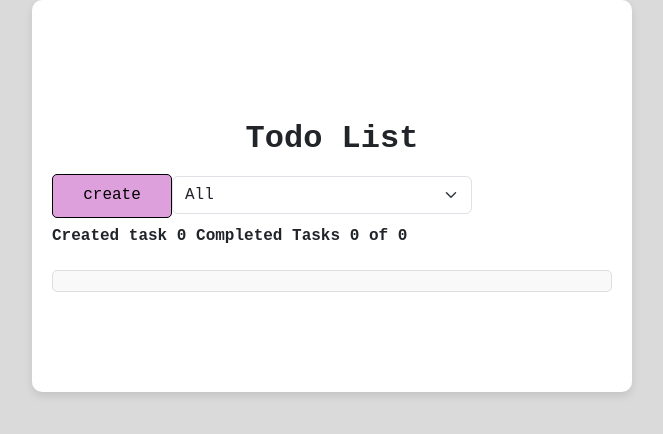
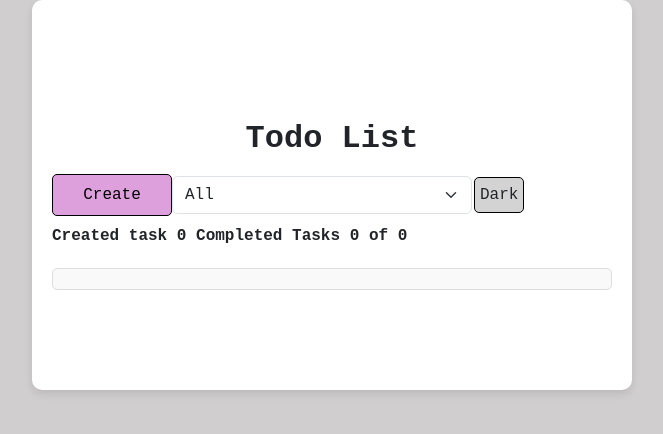
Before and after one commit to tatbatAli/todo-list, a React (Vite) app: page / in a window 1280 px wide. Shown: the top 434 px of the page, without its empty margins (308-971 px from the left). Built offline with nearby package versions, Linux system fonts and the light colour scheme.

Commit message:
dark theme

```diff
--- a/src/todoList.jsx
+++ b/src/todoList.jsx
@@ -10,7 +10,8 @@ export default function TodoList(){
     const [createTodo , setCreateTodo] = useState([])
     const [filter , setFilterTodo] = useState("All")
     const [buttonPopOut , setButtonPopOut] = useState(false)
-    const [color , setColor]= useState("")
+    const [isDark , setIsDark] = useState(false)
+    const [toggleButton , setToggleButton] = useState("Dark")
 
     useEffect(()=>{
         loadTask()
@@ -26,12 +27,13 @@ export default function TodoList(){
                 text : inputRef.current.value,
                 date : todoDate.toString(),
                 completed: false,
-                color: color
+                color: inputColor.current.value.trim()===""?"white":null
             }
             setCreateTodo([...createTodo , todoArray])
             setTodos(todos => todos+1)
             inputRef.current.value=''
             saveTasks([...createTodo , todoArray])
+            setButtonPopOut(false)
         }
     }
 
@@ -141,23 +143,36 @@ export default function TodoList(){
         )
     }
 
-    const handleColor = (e)=>{
-        setColor(e.target.value)
+    const themeButton = ()=>{
+        setIsDark(!isDark)
+        setToggleButton(isDark ? "Dark": "Light")
     }
+
+    useEffect(() => {
+
+        document.body.style.backgroundColor = isDark ? "rgb(54, 54, 54)" : "rgb(208, 206, 206)";
+
+        return () => {
+            document.body.style.backgroundColor = "";
+        };
+    }, [isDark]);
+
     return(
-        <div id="todolist-container" className="">
+        <div id={isDark? "dark-todolist-container": "light-todolist-container"}>
             <h1 id="title">Todo List </h1>
-            <button onClick={()=>{setButtonPopOut(true)}}  className="create-btn">create</button>
+            <button onClick={()=>{setButtonPopOut(true)}}  className="create-btn">Create</button>
             <select onChange={handleSelect} id="select" className="form-select">
                 <option value="All">All</option>
                 <option value="Incompleted"  >Incomplete</option>
                 <option value="Completed" >Completed</option>
-            </select><br />
+            </select>
+            <button className="btn btn-outline-dark todo-btn" onClick={themeButton}>{toggleButton}</button>
+            <br />
             <span className="span">Created task {todos} </span>
             <span className="span">Completed Tasks {completedTodos} of {todos}</span>
-            <div id="tasks-container">
+            <div id={isDark?"dark-tasks-container":"light-tasks-container"}>
                 {filterTodo.map((todo )=>(
-                    <div key={todo.id} style={{background:todo.color}}>
+                    <div key={todo.id} style={{background:todo.color}} className="todo">
                         <input type="checkbox"
                         className="form-check-input" id="flexCheckDefault"
                         checked={todo.completed}  onChange={()=> handleCheckbox(todo.id)} />
@@ -174,8 +189,8 @@ export default function TodoList(){
                 <label htmlFor="">Title:</label><br />
                 <input type="text" ref={inputRef} className="input-field" onKeyDown={handleEnter} autoFocus/><br />
                 <label htmlFor="">Color For Your Task:</label><br />
-                <input type="text" className="input-field" ref={inputColor} onChange={handleColor}/><br />
-                <button onClick={()=>{createTodos(); setButtonPopOut(false)}} className="btn btn-outline-dark todo-btn">Add Taks</button>
+                <input type="text" className="input-field" ref={inputColor} onKeyDown={handleEnter}/><br />
+                <button onClick={createTodos} className="btn btn-outline-dark todo-btn">Add Taks</button>
                 <button onClick={()=>{setButtonPopOut(false)}} className="btn btn-outline-dark todo-btn">Cancel</button>
             </PopOut>
         </div>
--- a/src/todoStyle.css
+++ b/src/todoStyle.css
@@ -3,11 +3,6 @@
     padding: 0; /* Added to reset padding */
     box-sizing: border-box;
     font-family: 'Courier New', Courier, monospace;
-}
-
-body {
-    background-color: rgb(218, 218, 218) !important;
-    line-height: 1.6; /* Added for better readability */
 }
 
 #title {
@@ -17,10 +12,20 @@ body {
     margin-top: 20px; /* Add space from top */
 }
 
-#todolist-container {
+
+#light-todolist-container {
     padding: 100px 20px;
     max-width: 600px;
     background-color: white;
+    border-radius: 10px;
+    box-shadow: 0 4px 8px rgba(0, 0, 0, 0.1);
+    margin: 0 auto; /* Horizontally center for smaller screens */
+    font-weight: bolder;
+}
+#dark-todolist-container {
+    padding: 100px 20px;
+    max-width: 600px;
+    background-color:rgb(154, 31, 154);
     border-radius: 10px;
     box-shadow: 0 4px 8px rgba(0, 0, 0, 0.1);
     margin: 0 auto; /* Horizontally center for smaller screens */
@@ -71,7 +76,7 @@ body {
     background-color: gray; /* Hover effect for better UX */
 }
 
-#tasks-container {
+#light-tasks-container {
     margin-top: 20px; /* Add space between tasks and other elements */
     padding: 10px; /* Add padding for a better layout */
     border: 1px solid #ddd; /* Add a subtle border */
@@ -80,8 +85,20 @@ body {
     max-height: 500px; /* Limit the height for scrolling */
     overflow-y: auto; /* Enable scrolling if tasks overflow */
 }
+
+#dark-tasks-container {
+    margin-top: 20px; /* Add space between tasks and other elements */
+    padding: 10px; /* Add padding for a better layout */
+    border: 1px solid #EBD3F8; /* Add a subtle border */
+    border-radius: 5px;
+    background-color: #2E073F; /* Light background to separate tasks */
+    max-height: 500px; /* Limit the height for scrolling */
+    overflow-y: auto; /* Enable scrolling if tasks overflow */
+}
+
 input[type="checkbox"]{
     vertical-align: middle;
+    margin: 5px;
 }
 label{
     vertical-align: middle;
@@ -106,3 +123,7 @@ label{
     box-shadow: 0 4px 8px rgba(0, 0, 0, 0.1);
     width: 300px;
 }
+.todo{
+    margin: 10px;
+    padding: 10px;
+}
```
